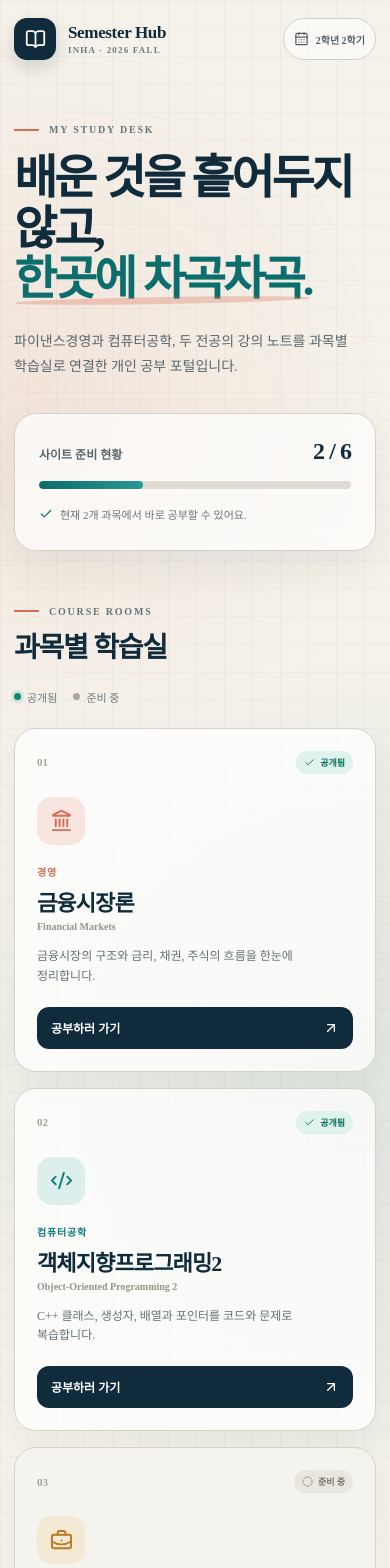
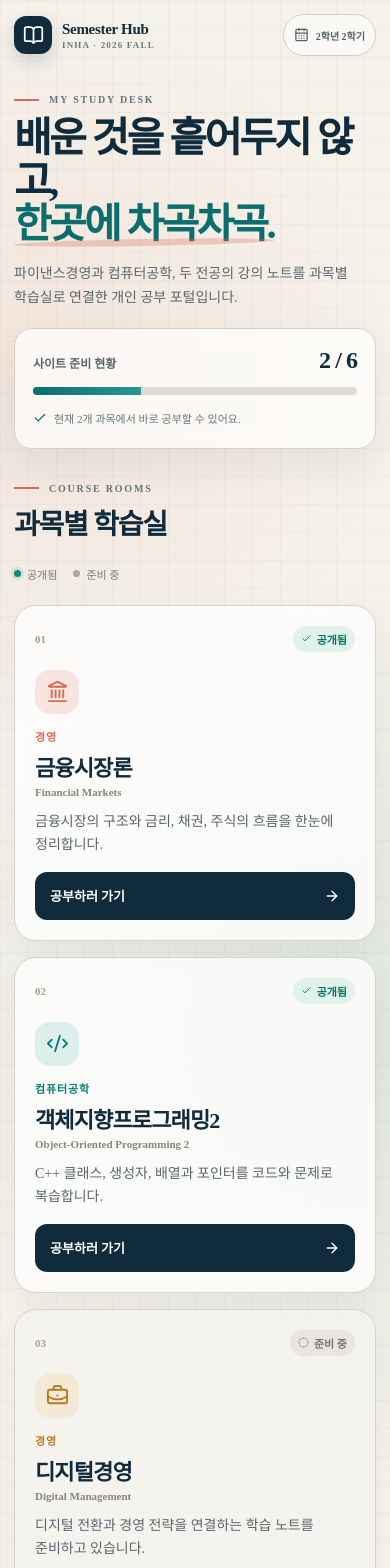
Before and after one commit to hyunchanwi/study-hub, a React (Vite) app: page / in a window 390 px wide. Shown: the top 1568 px of the page. Built offline with nearby package versions, Linux system fonts and the light colour scheme.

Commit message:
Improve mobile study hub experience

```diff
--- a/app/globals.css
+++ b/app/globals.css
@@ -20,6 +20,10 @@ body {
   font-family: var(--font-geist-sans), Pretendard, -apple-system, BlinkMacSystemFont, sans-serif;
 }
 a { color: inherit; text-decoration: none; }
+a:focus-visible {
+  outline: 3px solid color-mix(in srgb, var(--ring) 74%, white);
+  outline-offset: 4px;
+}
 
 .site-shell {
   min-height: 100vh;
@@ -75,8 +79,10 @@ a { color: inherit; text-decoration: none; }
 }
 .progress-top { display: flex; justify-content: space-between; align-items: baseline; color: #59676d; font-size: 12px; font-weight: 700; }
 .progress-top strong { color: #102b3b; font-size: 24px; letter-spacing: -.04em; }
-.progress-track { height: 8px; margin: 16px 0 13px; overflow: hidden; border-radius: 99px; background: #dfdbd2; }
-.progress-track span { display: block; height: 100%; border-radius: inherit; background: linear-gradient(90deg, #0c6e6c, #2a9792); }
+.progress-track { width: 100%; height: 8px; margin: 16px 0 13px; display: block; overflow: hidden; border: 0; border-radius: 99px; appearance: none; background: #dfdbd2; }
+.progress-track::-webkit-progress-bar { border-radius: inherit; background: #dfdbd2; }
+.progress-track::-webkit-progress-value { border-radius: inherit; background: linear-gradient(90deg, #0c6e6c, #2a9792); }
+.progress-track::-moz-progress-bar { border-radius: inherit; background: linear-gradient(90deg, #0c6e6c, #2a9792); }
 .progress-card p { margin: 0; display: flex; align-items: center; gap: 7px; color: #68757a; font-size: 11px; }
 .progress-card p svg { width: 14px; color: #0c6e6c; }
 
@@ -97,32 +103,34 @@ a { color: inherit; text-decoration: none; }
   border: 1px solid #d8d2c7; border-radius: 22px; background: rgb(255 255 255 / 76%);
   box-shadow: 0 12px 32px rgb(16 43 59 / 5%); transition: transform .2s ease, box-shadow .2s ease, border-color .2s ease;
 }
-.course-card:not(.is-planned):hover { transform: translateY(-4px); border-color: color-mix(in srgb, var(--tone) 38%, #d8d2c7); box-shadow: 0 20px 42px rgb(16 43 59 / 10%); }
+.course-card-link { cursor: pointer; }
+.course-card-link:hover { transform: translateY(-4px); border-color: color-mix(in srgb, var(--tone) 38%, #d8d2c7); box-shadow: 0 20px 42px rgb(16 43 59 / 10%); }
+.course-card-link:focus-visible { border-color: var(--tone); outline-offset: 3px; }
 .tone-teal { --tone: #0c7d79; --tone-soft: #dcefed; }
 .tone-amber { --tone: #ba7a23; --tone-soft: #f3e9d5; }
 .tone-violet { --tone: #725a99; --tone-soft: #e9e1f1; }
 .is-planned { background: rgb(246 244 239 / 80%); }
 .card-head { display: flex; justify-content: space-between; align-items: center; }
 .course-number { color: #a7a197; font-family: var(--font-geist-mono), monospace; font-size: 11px; font-weight: 700; }
-.status { display: inline-flex; align-items: center; gap: 5px; padding: 5px 8px; border-radius: 999px; font-size: 9px; font-weight: 800; }
+.status { display: inline-flex; align-items: center; gap: 5px; padding: 5px 8px; border-radius: 999px; font-size: 11px; font-weight: 800; }
 .status svg { width: 11px; height: 11px; }
 .status-live { color: #08705e; background: #e0f2ec; }
 .status-planned { color: #77746d; background: #e9e6df; }
 .course-icon { width: 48px; height: 48px; margin: 23px 0 19px; display: grid; place-items: center; border-radius: 15px; background: var(--tone-soft); color: var(--tone); }
 .course-icon svg { width: 23px; height: 23px; }
-.course-track { margin: 0 0 6px; color: var(--tone); font-size: 10px; font-weight: 800; letter-spacing: .08em; }
+.course-track { margin: 0 0 6px; color: var(--tone); font-size: 11px; font-weight: 800; letter-spacing: .08em; }
 .course-card h3 { margin: 0; font-size: 22px; letter-spacing: -.04em; }
-.course-english { margin: 4px 0 0; color: #97938b; font-size: 10px; font-weight: 650; }
-.course-description { margin: 15px 0 20px; color: #657177; font-size: 12px; line-height: 1.65; word-break: keep-all; }
+.course-english { margin: 4px 0 0; color: #88857d; font-size: 11px; font-weight: 650; }
+.course-description { margin: 15px 0 20px; color: #59676d; font-size: 14px; line-height: 1.65; word-break: keep-all; }
 .course-action {
-  margin-top: auto; min-height: 42px; padding: 0 14px; display: flex; align-items: center; justify-content: space-between;
-  border-radius: 12px; background: #102b3b; color: #fff; font-size: 12px; font-weight: 750; transition: background .2s ease;
+  margin-top: auto; min-height: 48px; padding: 0 15px; display: flex; align-items: center; justify-content: space-between;
+  border-radius: 12px; background: #102b3b; color: #fff; font-size: 13px; font-weight: 750; transition: background .2s ease;
 }
-.course-action:hover { background: var(--tone); }
+.course-card-link:hover .course-action { background: var(--tone); }
 .course-action svg { width: 16px; }
 .course-action.disabled { background: #e5e1d9; color: #85827b; cursor: not-allowed; }
 
-footer { width: min(1180px, calc(100% - 40px)); margin: 70px auto 0; padding: 26px 0 34px; display: flex; justify-content: space-between; border-top: 1px solid #d6d0c5; color: #7b8385; font-size: 10px; }
+footer { width: min(1180px, calc(100% - 40px)); margin: 70px auto 0; padding: 26px 0 34px; display: flex; justify-content: space-between; border-top: 1px solid #d6d0c5; color: #6f787b; font-size: 11px; }
 footer p { margin: 0; color: #4f5f65; font-weight: 700; }
 
 @media (max-width: 900px) {
@@ -130,16 +138,24 @@ footer p { margin: 0; color: #4f5f65; font-weight: 700; }
   .progress-card { max-width: 480px; }
   .course-grid { grid-template-columns: repeat(2, 1fr); }
 }
-@media (max-width: 620px) {
+@media (max-width: 700px) {
   .topbar, .intro, .courses-section, footer { width: min(100% - 28px, 1180px); }
-  .topbar { padding-top: 18px; }
+  .topbar { padding: 14px 0; }
+  .brand { gap: 10px; }
+  .brand-mark { width: 38px; height: 38px; border-radius: 12px; }
+  .brand strong { font-size: 15px; }
   .term-chip { padding: 8px 10px; font-size: 10px; }
-  .intro { margin: 36px auto 55px; }
-  .intro h1 { font-size: clamp(38px, 12vw, 54px); }
-  .intro-description { font-size: 14px; }
+  .intro { gap: 18px; margin: 24px auto 34px; }
+  .eyebrow { margin-bottom: 12px; }
+  .intro h1 { font-size: clamp(34px, 10.5vw, 46px); line-height: 1.05; }
+  .intro-description { margin-top: 16px; font-size: 14px; line-height: 1.7; }
+  .progress-card { padding: 18px; border-radius: 18px; }
+  .progress-track { margin: 13px 0 11px; }
   .section-heading { align-items: start; flex-direction: column; }
   .course-grid { grid-template-columns: 1fr; }
-  .course-card { min-height: 330px; }
+  .course-card { min-height: 310px; padding: 20px; }
+  .course-icon { width: 44px; height: 44px; margin: 18px 0 14px; }
+  .course-description { margin: 12px 0 16px; }
   footer { gap: 10px; flex-direction: column; }
 }
 
--- a/app/page.tsx
+++ b/app/page.tsx
@@ -1,5 +1,5 @@
 import {
-  ArrowUpRight,
+  ArrowRight,
   BookOpen,
   BriefcaseBusiness,
   CalendarDays,
@@ -112,7 +112,15 @@ export default function Home() {
             <span>사이트 준비 현황</span>
             <strong>{liveCount} / {courses.length}</strong>
           </div>
-          <div className="progress-track" aria-hidden="true"><span style={{ width: `${(liveCount / courses.length) * 100}%` }} /></div>
+          <progress
+            className="progress-track"
+            aria-label="공개된 과목 사이트"
+            aria-valuetext={`${courses.length}개 중 ${liveCount}개 공개됨`}
+            max={courses.length}
+            value={liveCount}
+          >
+            {liveCount} / {courses.length}
+          </progress>
           <p><Check aria-hidden="true" /> 현재 2개 과목에서 바로 공부할 수 있어요.</p>
         </aside>
       </section>
@@ -132,8 +140,8 @@ export default function Home() {
         <div className="course-grid">
           {courses.map((course, index) => {
             const Icon = course.icon;
-            return (
-              <article className={`course-card tone-${course.tone} ${course.status === 'planned' ? 'is-planned' : ''}`} key={course.title}>
+            const cardContents = (
+              <>
                 <div className="card-head">
                   <span className="course-number">0{index + 1}</span>
                   <span className={`status status-${course.status}`}>
@@ -146,12 +154,27 @@ export default function Home() {
                 <p className="course-english">{course.english}</p>
                 <p className="course-description">{course.description}</p>
                 {course.status === 'live' && course.href ? (
-                  <a className="course-action" href={course.href} target="_blank" rel="noreferrer">
-                    공부하러 가기 <ArrowUpRight aria-hidden="true" />
-                  </a>
+                  <span className="course-action">
+                    공부하러 가기 <ArrowRight aria-hidden="true" />
+                  </span>
                 ) : (
-                  <span className="course-action disabled" aria-disabled="true">사이트 준비 중 <CircleDashed aria-hidden="true" /></span>
+                  <span className="course-action disabled">사이트 준비 중 <CircleDashed aria-hidden="true" /></span>
                 )}
+              </>
+            );
+
+            return course.status === 'live' && course.href ? (
+              <a
+                className={`course-card course-card-link tone-${course.tone}`}
+                href={course.href}
+                aria-label={`${course.title} 학습실로 이동`}
+                key={course.title}
+              >
+                {cardContents}
+              </a>
+            ) : (
+              <article className={`course-card tone-${course.tone} is-planned`} key={course.title}>
+                {cardContents}
               </article>
             );
           })}
```
